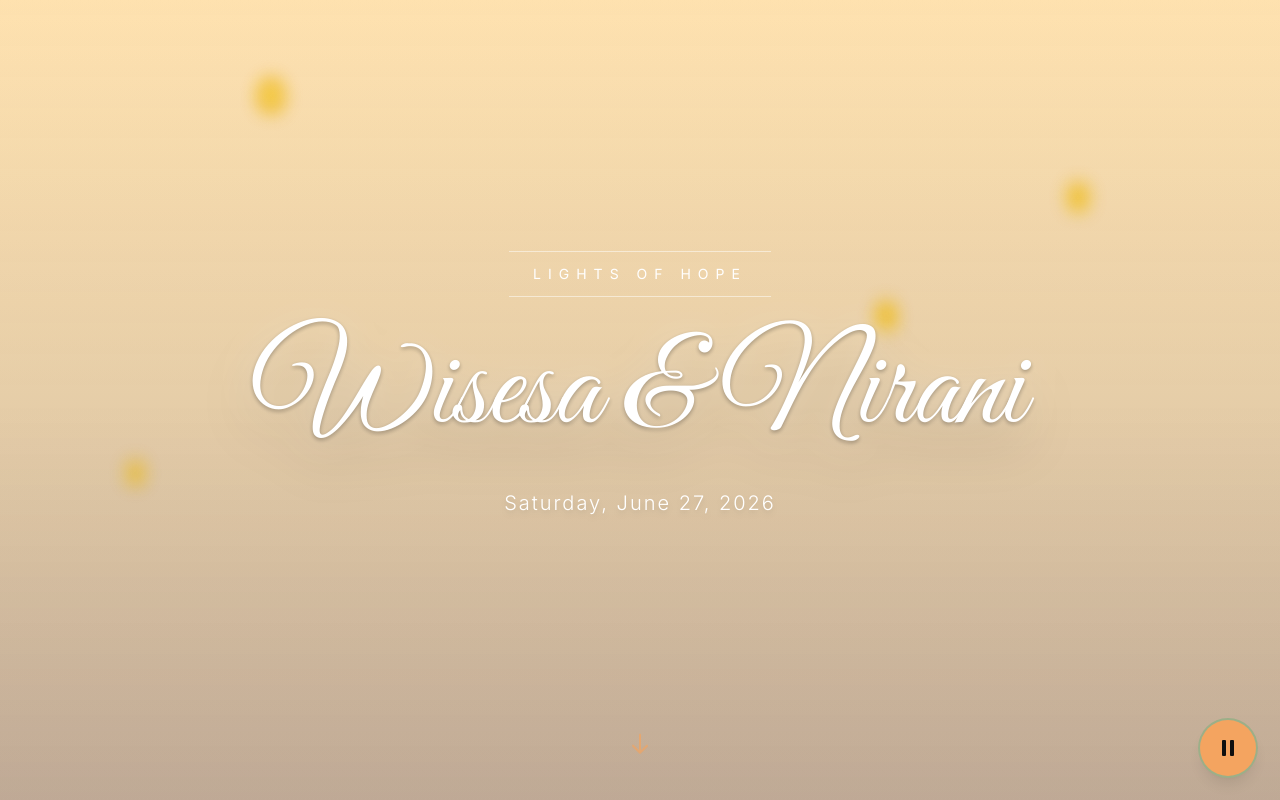
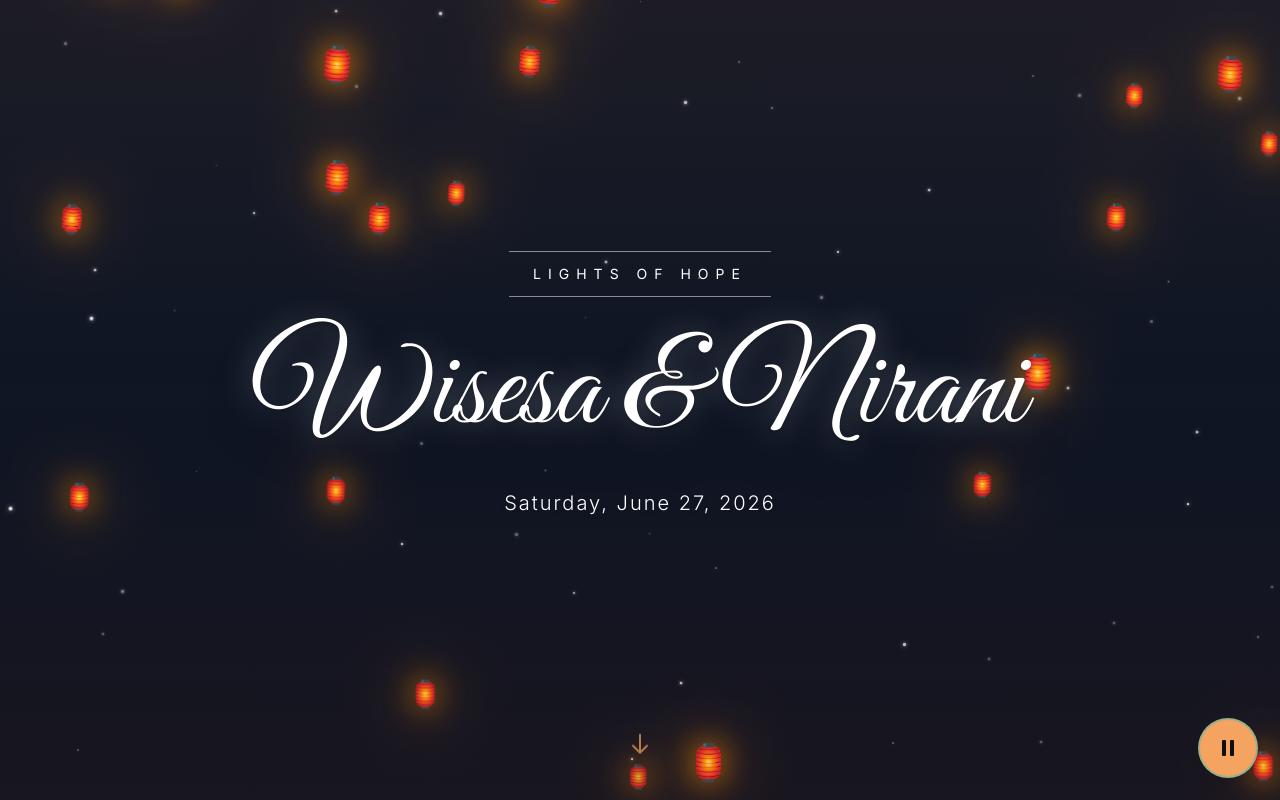
Before and after one commit to IgnatiusWisesa/digital-wedding-invitation-1, a React (Vite) app in the folder apps/web/: page / in a window 1280 px wide. Shown: the top 800 px of the page. Built offline with nearby package versions, Linux system fonts and the light colour scheme; no server answers.

Commit message:
feat: Add romantic lantern festival background with animated floating lanterns and twinkling stars

```diff
--- a/apps/web/src/App.tsx
+++ b/apps/web/src/App.tsx
@@ -1,6 +1,7 @@
-// Lights of Hope App
+// Lights of Hope App - Romantic Lantern Festival
 import React from 'react'
 import { Lanterns } from './components/Lanterns'
+import { Stars } from './components/Stars'
 import { RsvpForm } from './components/RsvpForm'
 import { AudioPlayer } from './components/AudioPlayer'
 import { Couple } from './components/Couple'
@@ -13,13 +14,14 @@ import { weddingConfig } from './config/wedding'
 
 function App() {
     return (
-        <div className="min-h-screen bg-gradient-to-b from-sunset-peach via-sunset-purple to-garden-night text-cream font-sans selection:bg-lantern-glow selection:text-garden-dark pb-20">
+        <div className="min-h-screen bg-gradient-to-b from-gray-900 via-gray-950 to-black text-cream font-sans selection:bg-orange-500 selection:text-white pb-20">
             <AudioPlayer />
 
-            {/* Fixed Background - Lanterns */}
+            {/* Fixed Background - Stars & Lanterns */}
+            <Stars />
             <div className="fixed inset-0 pointer-events-none z-0">
                 <Lanterns />
-                <div className="absolute inset-0 bg-gradient-to-b from-lantern-glow/5 via-transparent to-sunset-purple/10 pointer-events-none"></div>
+                <div className="absolute inset-0 bg-gradient-to-b from-orange-500/5 via-transparent to-orange-900/10 pointer-events-none"></div>
             </div>
 
             {/* Hero Section - Garden Party */}
--- a/apps/web/src/components/Lanterns.tsx
+++ b/apps/web/src/components/Lanterns.tsx
@@ -1,34 +1,33 @@
 import React from 'react';
 
-export const Lanterns: React.FC = () => {
-    return (
-        <div className="absolute inset-0 overflow-hidden pointer-events-none z-0">
-            <div className="lantern lantern-1"></div>
-            <div className="lantern lantern-2"></div>
-            <div className="lantern lantern-3"></div>
-            <div className="lantern lantern-4"></div>
+export const Lanterns = () => {
+  // Generate 25 lanterns with random properties
+  const lanterns = Array.from({ length: 25 }, (_, i) => ({
+    id: i,
+    left: Math.random() * 100, // 0-100%
+    size: Math.random() * 0.5 + 0.7, // 0.7-1.2
+    duration: Math.random() * 15 + 20, // 20-35s
+    delay: Math.random() * -20, // -20 to 0s (stagger start)
+    sway: (Math.random() - 0.5) * 40, // -20 to 20px
+  }));
 
-            <style>{`
-        .lantern {
-          position: absolute;
-          background: radial-gradient(circle, #FACC15 0%, #EAB308 60%, rgba(234, 179, 8, 0) 100%);
-          width: 20px;
-          height: 30px;
-          border-radius: 50% 50% 40% 40%;
-          filter: blur(8px);
-          opacity: 0.6;
-          animation: float 10s infinite ease-in-out;
-        }
-        .lantern-1 { top: 10%; left: 20%; animation-duration: 8s; width: 30px; height: 40px; }
-        .lantern-2 { top: 25%; right: 15%; animation-duration: 12s; animation-delay: 2s; }
-        .lantern-3 { top: 60%; left: 10%; animation-duration: 15s; width: 15px; height: 25px; }
-        .lantern-4 { top: 40%; right: 30%; animation-duration: 10s; animation-delay: 1s; }
-
-        @keyframes float {
-          0%, 100% { transform: translateY(0) scale(1); opacity: 0.6; }
-          50% { transform: translateY(-20px) scale(1.1); opacity: 0.8; }
-        }
-      `}</style>
+  return (
+    <>
+      {lanterns.map((lantern) => (
+        <div
+          key={lantern.id}
+          className="lantern"
+          style={{
+            left: `${lantern.left}%`,
+            fontSize: `${lantern.size * 2}rem`,
+            animationDuration: `${lantern.duration}s`,
+            animationDelay: `${lantern.delay}s`,
+            '--sway': `${lantern.sway}px`,
+          } as React.CSSProperties & { '--sway': string }}
+        >
+          🏮
         </div>
-    );
+      ))}
+    </>
+  );
 };
--- /dev/null
+++ b/apps/web/src/components/Stars.tsx
@@ -0,0 +1,32 @@
+import React from 'react';
+
+export const Stars = () => {
+    // Generate 50 stars with random properties
+    const stars = Array.from({ length: 50 }, (_, i) => ({
+        id: i,
+        left: Math.random() * 100,
+        top: Math.random() * 100,
+        size: Math.random() * 2 + 1, // 1-3px
+        duration: Math.random() * 3 + 2, // 2-5s
+        delay: Math.random() * 5, // 0-5s
+    }));
+
+    return (
+        <div className="fixed inset-0 pointer-events-none z-0">
+            {stars.map((star) => (
+                <div
+                    key={star.id}
+                    className="star"
+                    style={{
+                        left: `${star.left}%`,
+                        top: `${star.top}%`,
+                        width: `${star.size}px`,
+                        height: `${star.size}px`,
+                        animationDuration: `${star.duration}s`,
+                        animationDelay: `${star.delay}s`,
+                    }}
+                />
+            ))}
+        </div>
+    );
+};
--- a/apps/web/src/index.css
+++ b/apps/web/src/index.css
@@ -7,7 +7,7 @@
 
 @layer base {
   body {
-    @apply bg-gradient-to-b from-sunset-peach via-sunset-purple to-garden-night text-cream font-sans;
+    @apply bg-gradient-to-b from-gray-900 via-gray-950 to-black text-cream font-sans;
     min-height: 100vh;
   }
 
@@ -30,19 +30,71 @@
 
   /* Lantern glow effect */
   .lantern-glow {
-    box-shadow: 0 0 20px rgba(244, 164, 96, 0.3),
-      0 0 40px rgba(244, 164, 96, 0.2),
-      0 0 60px rgba(244, 164, 96, 0.1);
+    box-shadow: 0 0 20px rgba(255, 140, 0, 0.4),
+      0 0 40px rgba(255, 140, 0, 0.3),
+      0 0 60px rgba(255, 140, 0, 0.2);
   }
 
   /* Warm card style */
   .warm-card {
-    @apply bg-gradient-to-br from-garden-night/80 to-sunset-purple/60 backdrop-blur-sm border border-lantern-glow/30 rounded-2xl shadow-2xl;
+    @apply bg-gradient-to-br from-gray-900/80 to-gray-800/60 backdrop-blur-sm border border-orange-500/30 rounded-2xl shadow-2xl;
   }
 
   /* Readable text on dark backgrounds */
   .text-readable {
     @apply text-cream;
-    text-shadow: 0 1px 2px rgba(0, 0, 0, 0.5);
+    text-shadow: 0 2px 4px rgba(0, 0, 0, 0.8);
+  }
+
+  /* Lantern animation */
+  .lantern {
+    position: absolute;
+    animation: float-up linear infinite;
+    filter: drop-shadow(0 0 15px rgba(255, 140, 0, 0.8)) drop-shadow(0 0 30px rgba(255, 140, 0, 0.5));
+    pointer-events: none;
+    will-change: transform, opacity;
+  }
+
+  @keyframes float-up {
+    0% {
+      transform: translateY(100vh) translateX(0) rotate(0deg);
+      opacity: 0;
+    }
+
+    5% {
+      opacity: 1;
+    }
+
+    95% {
+      opacity: 1;
+    }
+
+    100% {
+      transform: translateY(-20vh) translateX(var(--sway)) rotate(5deg);
+      opacity: 0;
+    }
+  }
+
+  /* Star animation */
+  .star {
+    position: absolute;
+    background: white;
+    border-radius: 50%;
+    animation: twinkle ease-in-out infinite;
+    box-shadow: 0 0 4px rgba(255, 255, 255, 0.8);
+  }
+
+  @keyframes twinkle {
+
+    0%,
+    100% {
+      opacity: 0.3;
+      transform: scale(1);
+    }
+
+    50% {
+      opacity: 1;
+      transform: scale(1.2);
+    }
   }
 }
```
